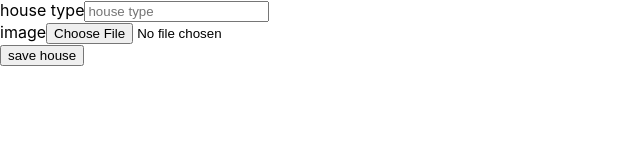
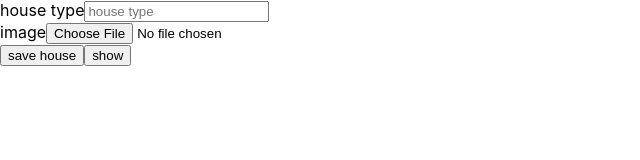
Before and after one commit to Alzubair98/ozyapi, a React (Create React App) app: page /dashboard in a window 1280 px wide. Shown: the top 160 px of the page, without its empty margins (0-640 px from the left). Built offline with nearby package versions, Linux system fonts and the light colour scheme; the HTML template or start-up script is replaced by a standard one.

Commit message:
show the result from house end point

```diff
--- a/src/component/dashboard/Dashboard.jsx
+++ b/src/component/dashboard/Dashboard.jsx
@@ -31,6 +31,12 @@ function Dashboard() {
       });
   };
 
+  const getItems = () => {
+    axios
+      .get("http://127.0.0.1:3001/houses")
+      .then((response) => console.log(response.data));
+  };
+
   return (
     <div>
       <form onSubmit={(e) => handleChange(e)}>
@@ -47,6 +53,10 @@ function Dashboard() {
         <br />
 
         <button type="submit"> save house</button>
+        <button type="button" onClick={getItems}>
+          {" "}
+          show
+        </button>
       </form>
     </div>
   );
```
